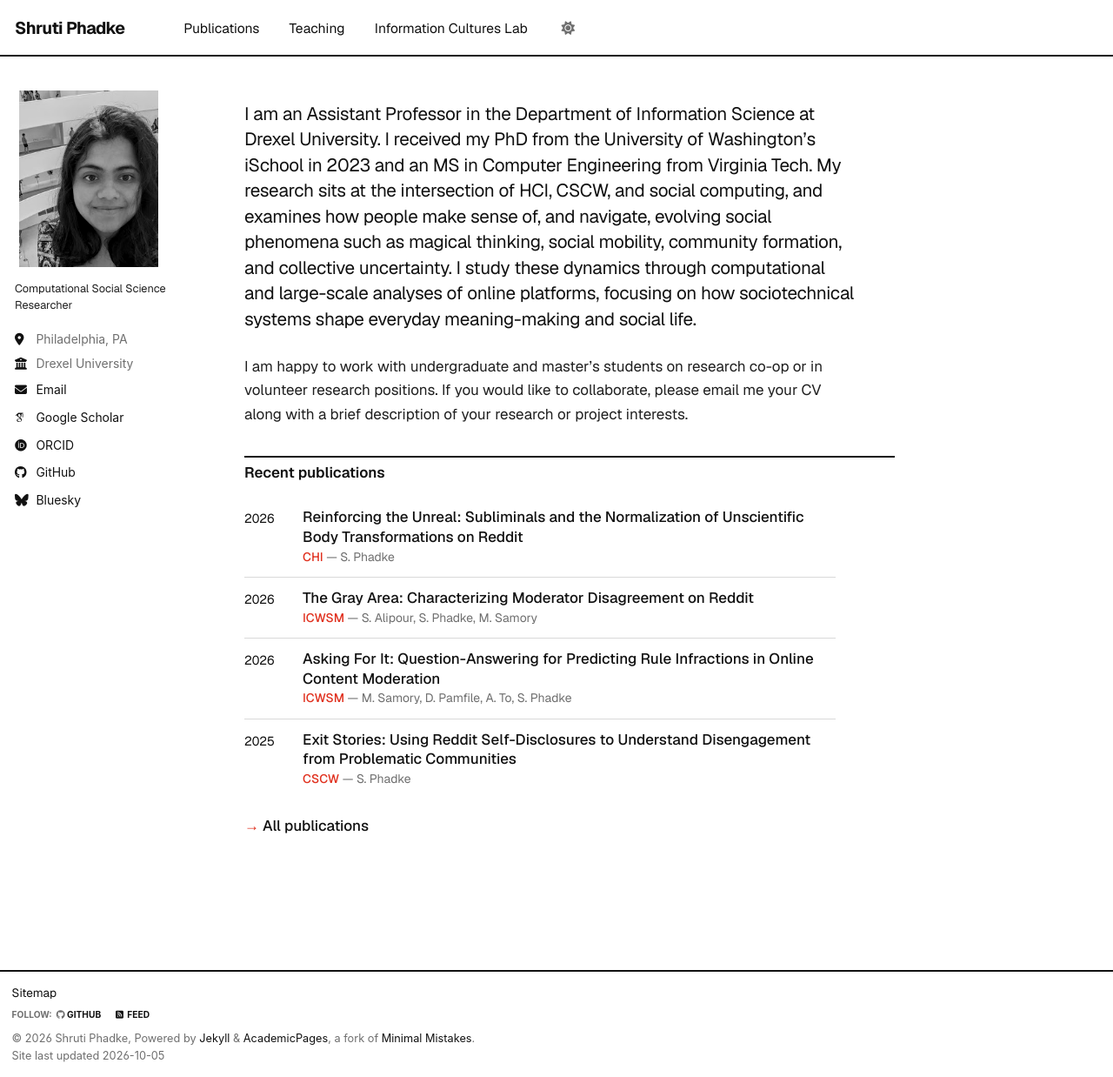
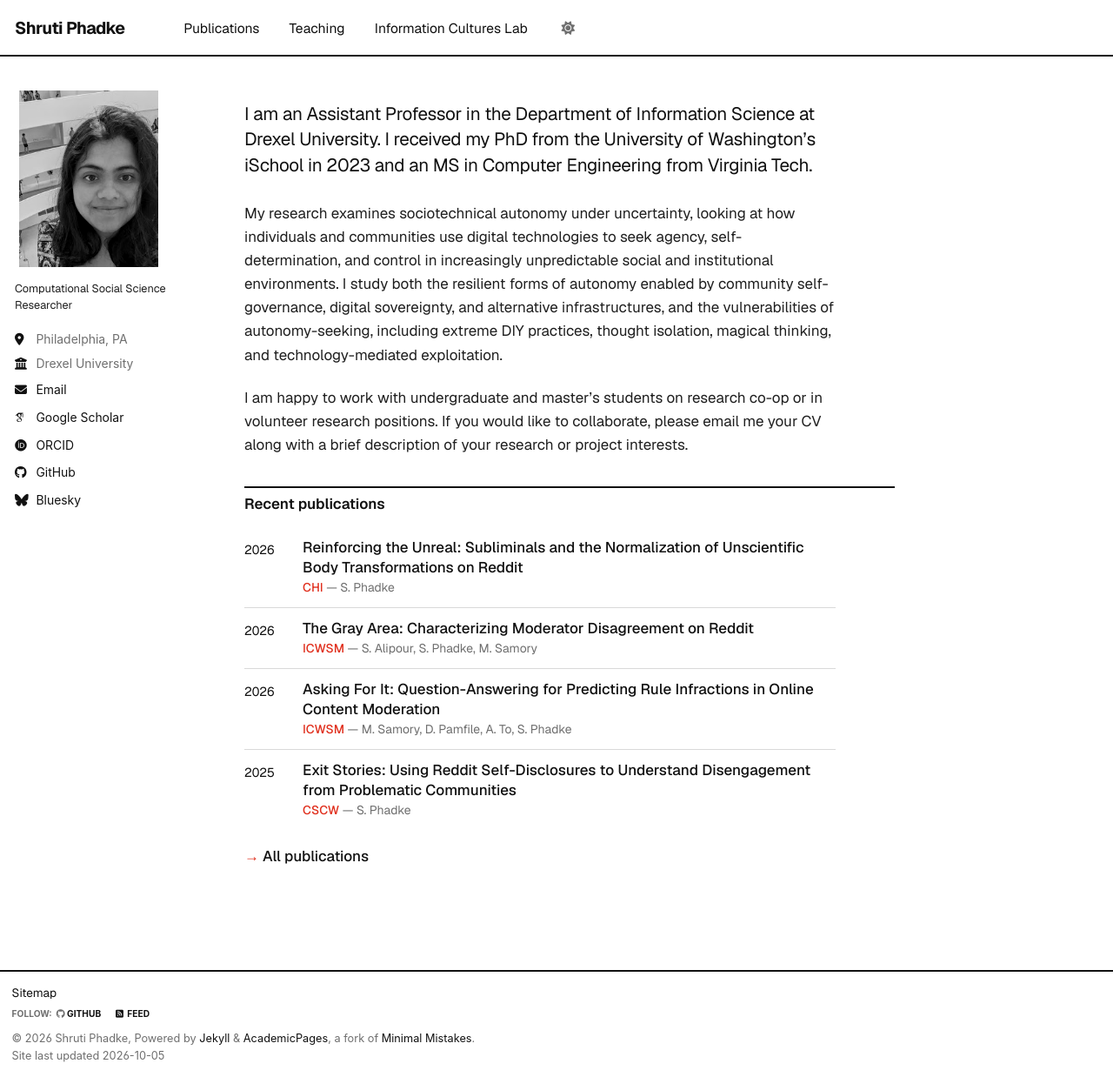
Before and after one commit to shrutiphadke/shrutiphadke.github.io, a Jekyll site: the page built from _pages/about.md, in a window 1280 px wide and 1238 px high. Shown: the whole window at 87% size. Built offline with Jekyll 4.4.1, drawn with Linux system fonts in a browser that asks for light colours; some web fonts are replaced; a script bundle is joined from its source files by our own code; library files that are not in the unit come from our copies.

Commit message:
Revise research overview in about.md
Updated personal research description to focus on sociotechnical autonomy and its implications.

```diff
--- a/_pages/about.md
+++ b/_pages/about.md
@@ -7,8 +7,9 @@ redirect_from:
   - /about.html
 ---
 
-I am an Assistant Professor in the Department of Information Science at Drexel University. I received my PhD from the University of Washington’s iSchool in 2023 and an MS in Computer Engineering from Virginia Tech. My research sits at the intersection of HCI, CSCW, and social computing, and examines how people make sense of, and navigate, evolving social phenomena such as magical thinking, social mobility, community formation, and collective uncertainty. I study these dynamics through computational and large-scale analyses of online platforms, focusing on how sociotechnical systems shape everyday meaning-making and social life.
+I am an Assistant Professor in the Department of Information Science at Drexel University. I received my PhD from the University of Washington’s iSchool in 2023 and an MS in Computer Engineering from Virginia Tech.
 
+My research examines sociotechnical autonomy under uncertainty, looking at how individuals and communities use digital technologies to seek agency, self-determination, and control in increasingly unpredictable social and institutional environments. I study both the resilient forms of autonomy enabled by community self-governance, digital sovereignty, and alternative infrastructures, and the vulnerabilities of autonomy-seeking, including extreme DIY practices, thought isolation, magical thinking, and technology-mediated exploitation.
 
 I am happy to work with undergraduate and master's students on research co-op or in volunteer research positions. If you would like to collaborate, please email me your CV along with a brief description of your research or project interests.
 
```
